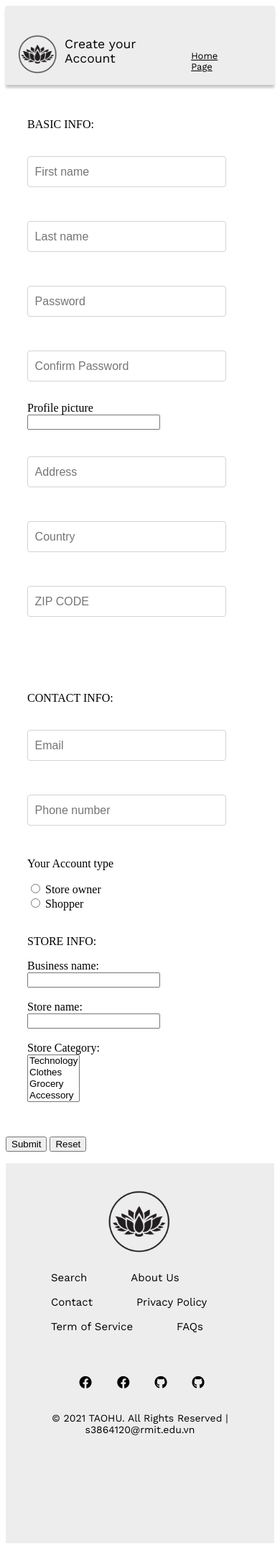
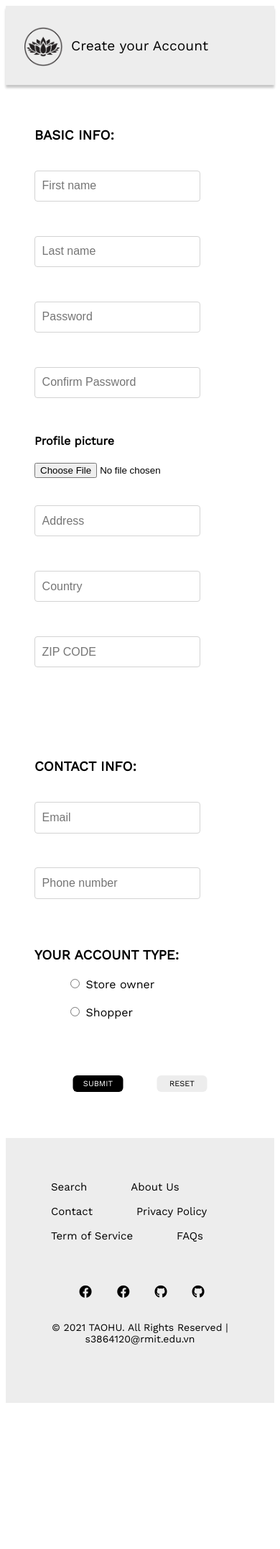
Before and after one commit to lacnham/Full-Stack-Assignment, a PHP site: page /register_acc.html in a window 390 px wide. Shown: the whole page at 72% size. After the commit the page ends 1949 px from the top, so only its background shows below. Run offline with PHP 8.4, Linux system fonts and the light colour scheme.

Commit message:
finish register-acc

```diff
--- a/css.css
+++ b/css.css
@@ -386,13 +386,26 @@ footer img{
 
 .login-container form .data .form-control, .forgot-pass-container form .data .form-control, .register-acc-container .column .data .form-control{
     height: 2.7rem;
-    width: 100%;
-    padding-left: 0.6rem;
+    width: 90%;
     font-size: 1rem;
     border: 1px solid lightgray;
     border-radius: 4px;
     margin: 1.2rem 0 0.6rem 0;
     padding: 0 0.6rem;
+}
+
+.register-acc-container .column .data .form-control2{
+    height: 6.5rem;
+    width: 90%;
+    font-size: 1rem;
+    border: 1px solid lightgray;
+    border-radius: 4px;
+    margin: 1.2rem 0 0.6rem 0;
+    padding: 0.3rem 0.6rem;
+}
+
+.register-acc-container .column .data .option{
+    padding-bottom: 5px;
 }
 
 .login-container form .data label{
@@ -458,7 +471,8 @@ footer img{
 .register-acc-container .column{
     float: left;
     width: 50%;
-    padding: 30px;
+    padding: 40px;
+    font-family: "Work Sans", sans-serif;
 }
 
 .register-acc-container::after{
@@ -467,39 +481,110 @@ footer img{
     clear: both;
 }
 
+#storeowner, #shopper{
+    margin-left: 50px;
+}
+
+#ifOwner h3, .account-type-heading{
+    padding-top: 20px;
+}
+
+.register-acc-container{
+    width: 100%;
+}
+
+.submit-reset-container{
+    display: flex;
+    padding-bottom: 3rem;
+    width: 100%;
+    bottom: 0;
+    left: 0;
+    right: 0;
+}
+
+.submit-reset-big{
+    margin-left: 50%;
+    transform: translateX(-50%);
+    width: 20rem;
+}
+
+.submit-reset{
+    display: flex;
+    justify-content: space-between;
+    flex-wrap: wrap;
+}
+
+.submit-reset .btn{
+    width: 120px;
+    height: 40px;
+    border: none;
+    cursor: pointer;
+    font-family: "Work Sans", sans-serif;
+    font-size: 16px;
+    color: white;
+    background: black;
+    text-transform: uppercase;
+    border-radius: 6px;
+}
+
+.submit-reset .reset{
+    width: 120px;
+    height: 40px;
+    border: none;
+    cursor: pointer;
+    font-family: "Work Sans", sans-serif;
+    font-size: 16px;
+    color: rgb(0, 0, 0);
+    background: #EDEDED;
+    text-transform: uppercase;
+    border-radius: 6px;
+}
+
 @media screen and (max-width: 530px) {
     .register-acc-container .column{
         width: 90%;
     }
 
-    .simple-header-container {
-        display: flex;
-        flex-wrap: nowrap;
-        align-items: center;
-        align-content: center;
-        justify-content: space-between;
-        padding: 1px;
-        width: 100%;
-        height: 110px;
-        background-color: #EDEDED;
-        box-shadow: 0 4px 3px rgba(0, 0, 0, 0.219);
+    .home-link{
+        display: none;
     }
 
     .black-logo .logo{
         width: 3.5rem;
-        margin-left: 1rem;
+        float: left;
+        margin-left: 25px;
+        margin-top: 28px;
     }
 
-    .home-link{
+    .simple-header-container p{
+        display: inline-block;
+        padding: 25px 0px 0px 10px;
+        font-size: 1.2rem;
         font-family: "Work Sans", sans-serif;
-        font-size: 13px;
-        padding-left: 12px;
     }
 
+    .submit-reset .btn{
+        width: 70px;
+        height: 23px;
+        border: none;
+        cursor: pointer;
+        font-family: "Work Sans", sans-serif;
+        font-size: 11px;
+        color: white;
+        background: black;
+        text-transform: uppercase;
+        border-radius: 6px;
+    }
 
-    .simple-header-container p{
-        padding-left: 9px;
-        font-size: 1.1rem;
+    .submit-reset .reset{
+        width: 70px;
+        height: 23px;
+        border: none;
+        cursor: pointer;
         font-family: "Work Sans", sans-serif;
+        font-size: 11px;
+        color: rgb(0, 0, 0);
+        background: #EDEDED;
+        text-transform: uppercase;
+        border-radius: 6px;
     }
-}
--- a/register_acc.html
+++ b/register_acc.html
@@ -10,6 +10,15 @@
             box-sizing: border-box;
         }
     </style>
+
+        <script type="text/javascript">
+            function acctype() {
+                if (document.getElementById("storeowner").checked) {
+                    document.getElementById("ifOwner").style.display = "block";
+                } else
+                    document.getElementById("ifOwner").style.display = "none";
+                }
+        </script>
     </head>
 
     <body>
@@ -28,7 +37,7 @@
         <form action="register_acc.html" method="get">
         <div class="register-acc-container">
             <div class="column">
-            <p>BASIC INFO:</p>
+            <h3>BASIC INFO:</h3>
 
             <div class="data">
             <input type="text" placeholder="First name" id="fname" class="form-control" name="fname"><br><br>
@@ -46,8 +55,10 @@
             <input type="password" placeholder="Confirm Password" id="re_pass" class="form-control" name="re_pass"><br><br>
             </div>
 
-            <label for="prof_pic">Profile picture</label><br>
-            <input type="prof_pic" id="prof_pic" name="prof_pic"><br><br>
+            <div class="data">
+            <h4>Profile picture</h4>
+            <input type="file" id="prof-pic" name="prof-pic"><br><br>
+            </div>
 
             <div class="data">
             <input type="password" placeholder="Address" id="address" class="form-control" name="address"><br><br>
@@ -68,7 +79,7 @@
         </div>
 
         <div class="column">
-            <p>CONTACT INFO:</p>
+            <h3>CONTACT INFO:</h3>
             <div class="data">
             <input type="email" placeholder="Email" id="email" name="email" class="form-control"><br><br>
             </div>
@@ -77,51 +88,53 @@
             <input type="tel" placeholder="Phone number" id="phone" name="phone" class="form-control"><br><br>
             </div>
 
-            <p>Your Account type</p>
+            <h3 class="account-type-heading">YOUR ACCOUNT TYPE:</h3>
             <input type="radio" id="storeowner" onclick="acctype()" name="account_type" value="storeowner">
-            <label for="store_owner">Store owner</label><br>
+            <label for="store_owner">Store owner</label><br><br>
 
             <input type="radio" id="shopper" onclick="acctype()" name="account_type" value="shopper">
             <label for="shopper">Shopper</label><br><br>
 
-            <p>STORE INFO:</p>
-            <div id="ifOwner" style="display:visible">
+
+            <div id="ifOwner" style="display:none">
+                <h3>STORE INFO:</h3>
+                <div class="data">
                 <label for="business_name">Business name:</label><br>
-                <input type="text" id="business_name" name="business_name"><br><br>
+                <input type="text" id="business_name" name="business_name" class="form-control"><br><br>
+                </div>
 
+                <div class="data">
                 <label for="store_name">Store name:</label><br>
-                <input type="text" id="store_name" name="store_name"><br><br>
+                <input type="text" id="store_name" name="store_name" class="form-control"><br><br>
+                </div>
 
-                <label for="store_catergory">Store Category:</label><br>
-                <select id="store_category" name="store_category" size="4">
-                    <option value="technology">Technology</option>
-                    <option value="clothes">Clothes</option>
-                    <option value="grocery">Grocery</option>
-                    <option value="accessory">Accessory</option>
+                <div class="data">
+                <label for="store_catergory">Store Category:</label>
+                <select id="store_category" name="store_category" size="4" class="form-control2">
+                    <option value="technology" class="option">Technology</option>
+                    <option value="clothes" class="option">Clothes</option>
+                    <option value="grocery" class="option">Grocery</option>
+                    <option value="accessory" class="option">Accessory</option>
                 </select>
+                </div>
             </div>
             <br>
         </div>
+        <div class="submit-reset-container">
+            <div class="submit-reset-big">
+            <div class="submit-reset">
+            <input type="submit" class="btn" value="submit">
+            <input type="reset" class="reset" value="reset">
+            </div>
+            </div>
         </div>
-            <button type="submit" class="submit" value="submit">Submit</button>
-            <button type="reset" name="reset" value="reset">Reset</button>
+        </div>
+
         </form>
 
-
-
-        <script type="text/javascript">
-            function acctype() {
-                if (document.getElementById("storeowner").checked) {
-                    document.getElementById("ifOwner").style.display = "block";
-                } else {
-                    document.getElementById("ifOwner").style.display = "none";
-                }
-        </script>
-
-        <footer class="footer">
+        <footer class="simple-footer">
             <div class="container">
                 <div class="content">
-                    <img src="/image/shop-logo.png" alt="TaoHu">
                 <ul class="footer-nav">
                     <li><a href="#">Search</a></li>
                     <li><a href="#">About Us</a></li>
@@ -144,6 +157,7 @@
             <div class="footer-bottom">
                 <p>&copy; 2021 <span>taohu</span>. All Rights Reserved | s3864120@rmit.edu.vn </p>
             </div>
+
         </footer>
     </body>
 </html>
```
